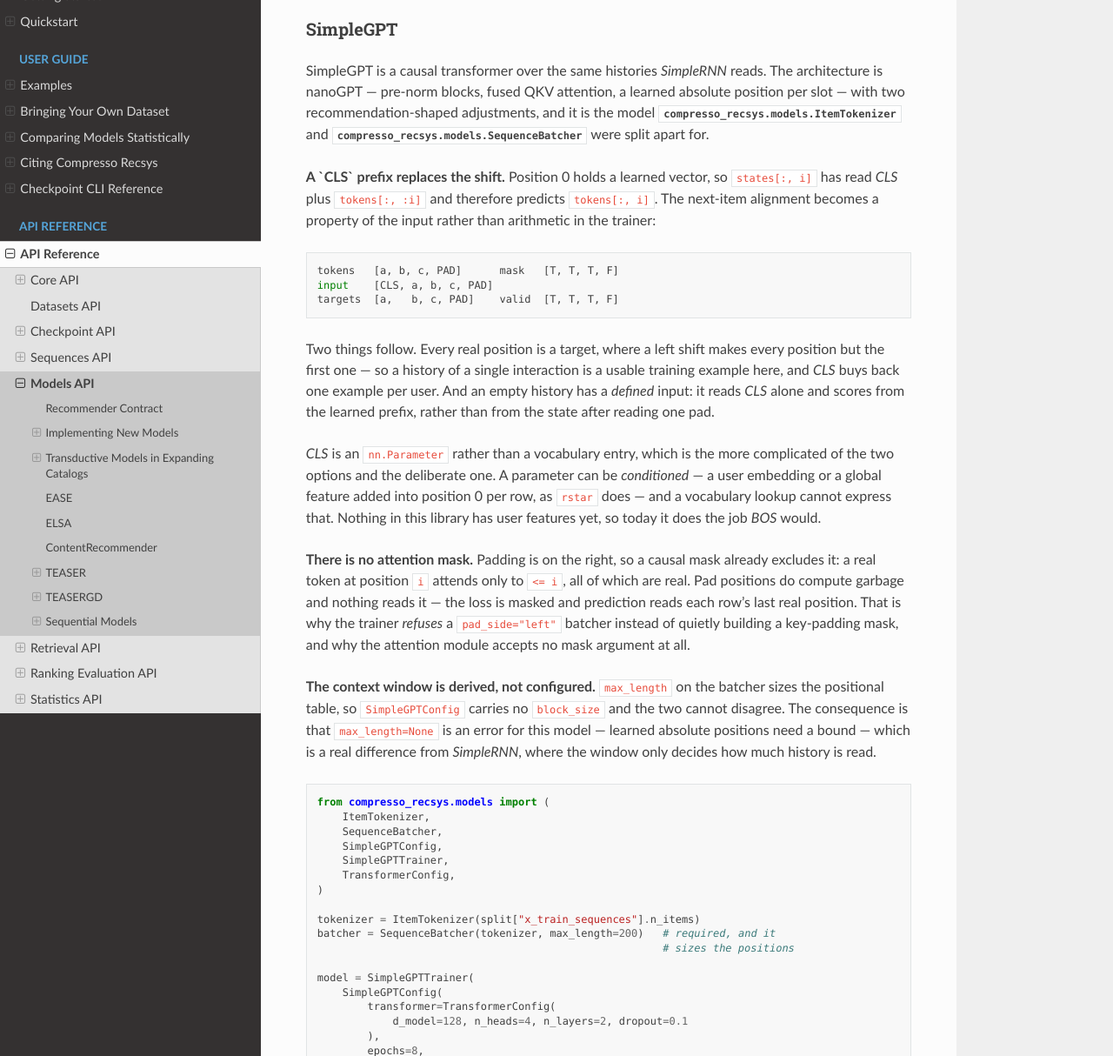
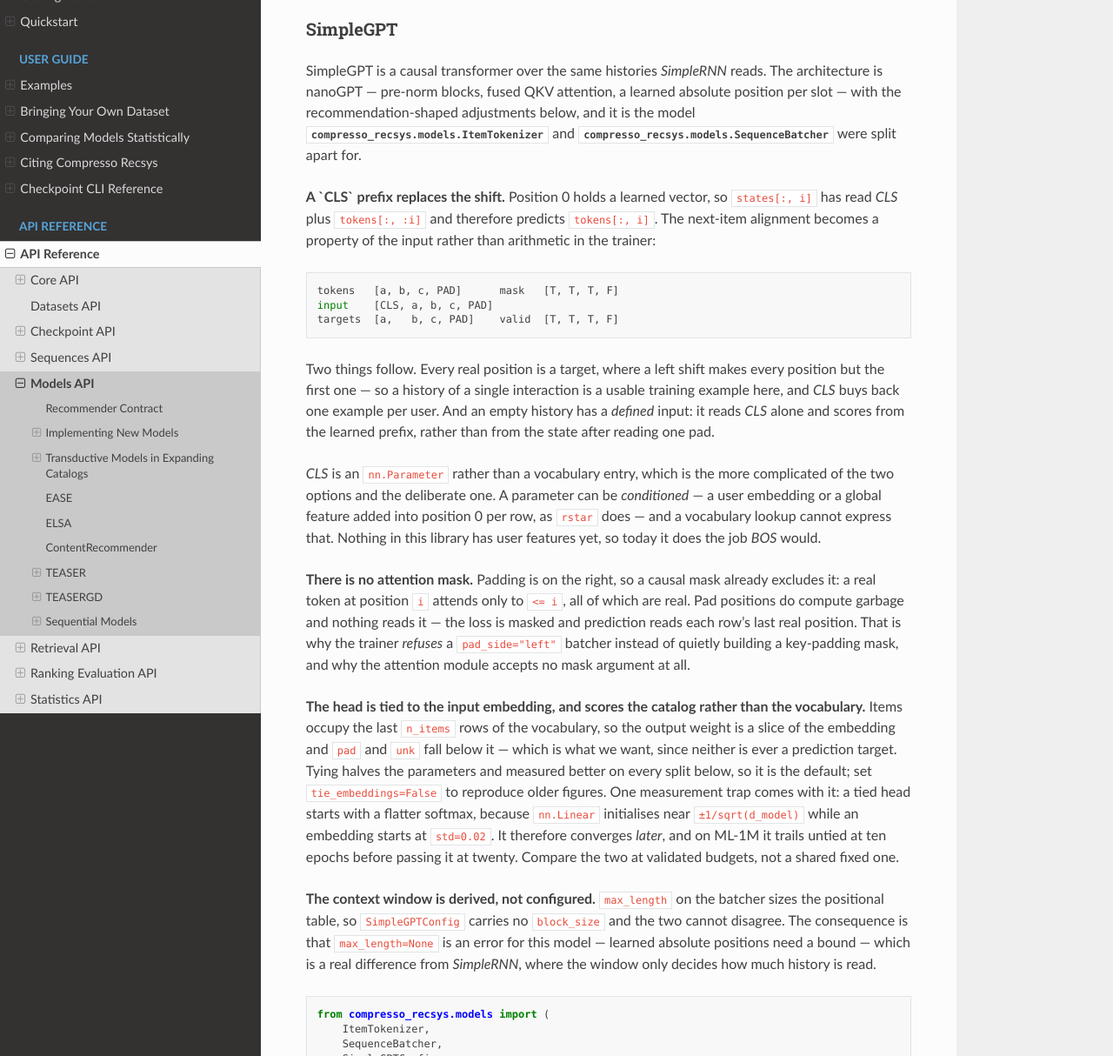
Before and after one commit to zombak79/compresso-recsys, a Sphinx documentation site: the page built from docs/source/api/models.rst, in a window 1280 px wide and 1400 px high, scrolled down 17800 px, cut to the strip 186-1400 px from the top of the window. Shown: the whole strip at 87% size. Built offline with Sphinx 7.4.7 and the Read the Docs theme 3.1.0, drawn with Linux system fonts in a browser that asks for light colours; some of the changed text lies outside the part shown.

Commit message:
Document the tied head, and fold the release notes into one 0.3.0
The SimpleGPT section described the CLS prefix, the missing attention mask and
the derived context window, but said nothing about the head being tied -- which
is now the default and a structural fact about the model. It also carried the
measurement trap that goes with it: a tied head starts with a flatter softmax and
converges later, so a fixed-budget comparison names the wrong winner.

The worked example hardcoded epochs=8, a number the tables immediately below it
now show is wrong on every dataset. Changed to 10 with a comment pointing at
validation selection, since an example that contradicts its own measurements is
worse than one with no number at all.

Dropped the "two recommendation-shaped adjustments" count. It was already wrong
at three and tying made it four; a phrase that has to be recounted on every edit
is a phrase that will be wrong.

Also folded [Unreleased] into [0.3.0]. Neither is tagged and both ship together,
so two sections would have described one release. Date moved to 2026-08-27 and
needs bumping again if the merge slips.

```diff
--- a/docs/source/api/models.rst
+++ b/docs/source/api/models.rst
@@ -830,7 +830,8 @@ SimpleGPT
 
 SimpleGPT is a causal transformer over the same histories `SimpleRNN` reads. The
 architecture is nanoGPT — pre-norm blocks, fused QKV attention, a learned
-absolute position per slot — with two recommendation-shaped adjustments, and it
+absolute position per slot — with the recommendation-shaped adjustments below,
+and it
 is the model :class:`compresso_recsys.models.ItemTokenizer` and
 :class:`compresso_recsys.models.SequenceBatcher` were split apart for.
 
@@ -862,6 +863,18 @@ masked and prediction reads each row's last real position. That is why the
 trainer *refuses* a ``pad_side="left"`` batcher instead of quietly building a
 key-padding mask, and why the attention module accepts no mask argument at all.
 
+**The head is tied to the input embedding, and scores the catalog rather than
+the vocabulary.** Items occupy the last ``n_items`` rows of the vocabulary, so
+the output weight is a slice of the embedding and ``pad`` and ``unk`` fall below
+it — which is what we want, since neither is ever a prediction target. Tying
+halves the parameters and measured better on every split below, so it is the
+default; set ``tie_embeddings=False`` to reproduce older figures. One measurement
+trap comes with it: a tied head starts with a flatter softmax, because
+``nn.Linear`` initialises near ``±1/sqrt(d_model)`` while an embedding starts at
+``std=0.02``. It therefore converges *later*, and on ML-1M it trails untied at
+ten epochs before passing it at twenty. Compare the two at validated budgets, not
+a shared fixed one.
+
 **The context window is derived, not configured.** ``max_length`` on the batcher
 sizes the positional table, so ``SimpleGPTConfig`` carries no ``block_size`` and
 the two cannot disagree. The consequence is that ``max_length=None`` is an error
@@ -888,7 +901,9 @@ read.
            transformer=TransformerConfig(
                d_model=128, n_heads=4, n_layers=2, dropout=0.1
            ),
-           epochs=8,
+           # Pick this on the validation split, not by hand -- see below,
+           # where it moved results further than the architecture did.
+           epochs=10,
            batch_size=128,
            lr=1e-3,
        ),
```
Also changed, not shown: CHANGELOG.md (+54 -70 lines).
